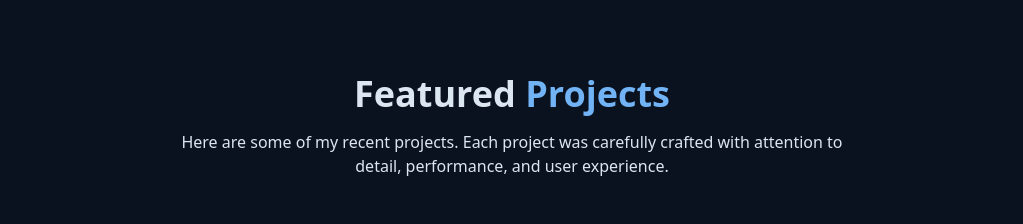
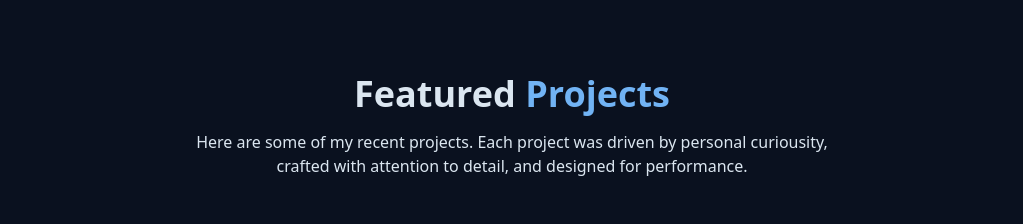
Before and after one commit to NathanielYee/Nathaniel-s-Portfolio-v2, a React (Vite) app: page / in a window 1280 px wide. Shown: the part 3460-3684 px from the top of the page, without its empty margins (128-1151 px from the left). Built offline with nearby package versions, Linux system fonts and the light colour scheme; grey boxes are pictures that could not be loaded.

Commit message:
Adding new description for project section

```diff
--- a/src/components/ProjectsSection.jsx
+++ b/src/components/ProjectsSection.jsx
@@ -42,8 +42,8 @@ export const ProjectsSection = () => {
         </h2>
 
         <p className="text-center text-muted-foreground mb-12 max-w-2xl mx-auto">
-          Here are some of my recent projects. Each project was carefully
-          crafted with attention to detail, performance, and user experience.
+          Here are some of my recent projects. Each project was driven by personal curiousity,
+          crafted with attention to detail, and designed for performance.
         </p>
 
         <div className="grid grid-cols-1 md:grid-cols-2 lg:grid-cols-3 gap-8">
--- a/src/index.css
+++ b/src/index.css
@@ -158,7 +158,7 @@
 
 @utility text-glow {
   @apply relative;
-  text-shadow: 0 0 10px rgba(59, 130, 246, 0.5); /* Blue glow instead of purple */
+  text-shadow: 0 0 10px rgba(59, 130, 246, 0.5);
 }
 
 @utility card-hover {
```
